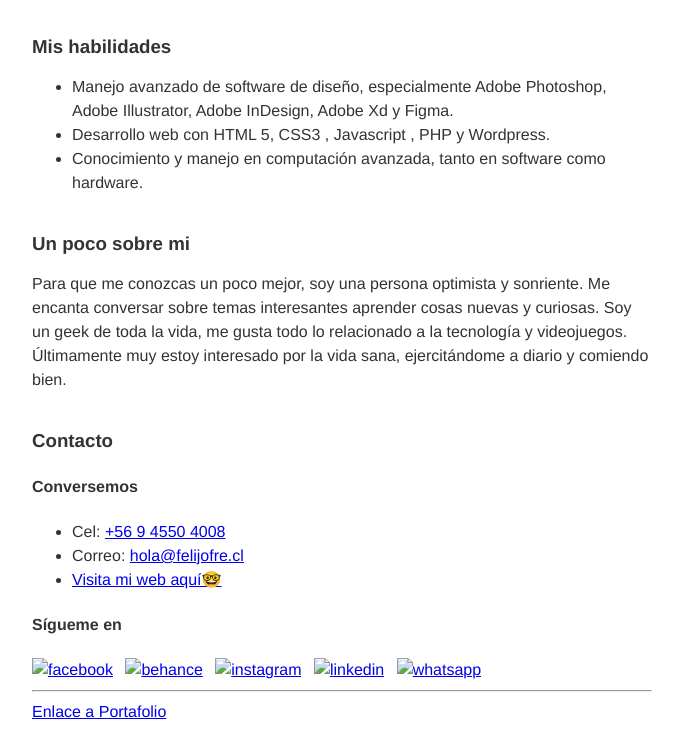
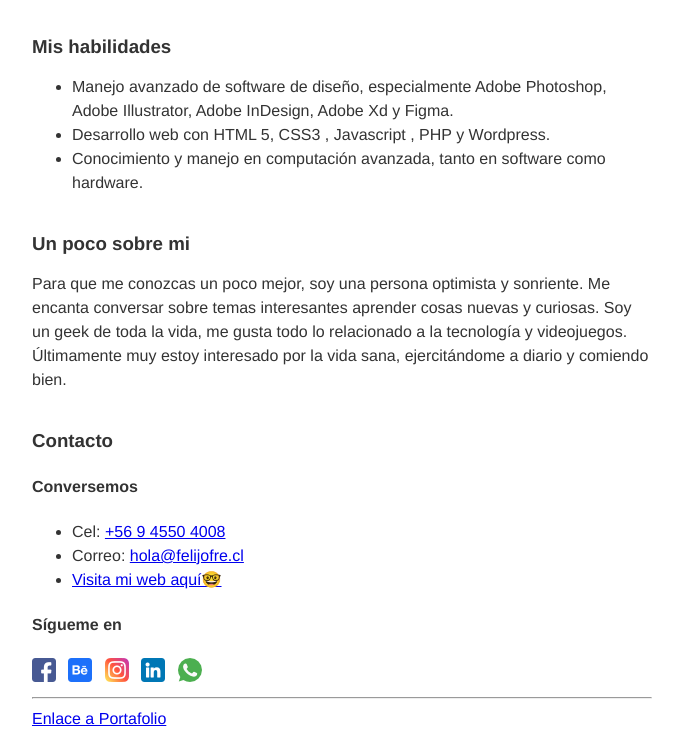
Before and after one commit to poweragecl/desafio1-cv-html, a plain HTML site: page index.html in a window 1280 px wide. Shown: the part 1187-1942 px from the top of the page, without its empty margins (298-981 px from the left). Drawn offline with Linux system fonts and the light colour scheme; the site is published under a folder, as on GitHub Pages, so addresses that start at the root find nothing.

Commit message:
fixed src on icons

```diff
--- a/index.html
+++ b/index.html
@@ -94,11 +94,11 @@
 
             <h4>Sígueme en</h4>
             <ul class="lista-redes">
-                <li><a href="https://www.facebook.com/profile.php?id=100085924312304" target="_blank" title="Facebook"><img src="/assets/img/facebook.png" alt="facebook"></a></li>
-                <li><a href="https://www.behance.net/felijofre" target="_blank" title="Behance"><img src="/assets/img/behance.png" alt="behance"></a></li>
-                <li><a href="https://www.instagram.com/feli.jofre/" target="_blank" title="Instagram"><img src="/assets/img/instagram.png" alt="instagram"></a></li>
-                <li><a href="https://www.linkedin.com/in/felipe-jofr%C3%A9-fuentes-7477a1154/" target="_blank" title="LinkedIn"><img src="/assets/img/linkedin.png" alt="linkedin"></a></li>
-                <li><a href="https://wa.me/56945504008" target="_blank" title="WhatsApp"><img src="/assets/img/whatsapp.png" alt="whatsapp"></a></li>
+                <li><a href="https://www.facebook.com/profile.php?id=100085924312304" target="_blank" title="Facebook"><img src="assets/img/facebook.png" alt="facebook"></a></li>
+                <li><a href="https://www.behance.net/felijofre" target="_blank" title="Behance"><img src="assets/img/behance.png" alt="behance"></a></li>
+                <li><a href="https://www.instagram.com/feli.jofre/" target="_blank" title="Instagram"><img src="assets/img/instagram.png" alt="instagram"></a></li>
+                <li><a href="https://www.linkedin.com/in/felipe-jofr%C3%A9-fuentes-7477a1154/" target="_blank" title="LinkedIn"><img src="assets/img/linkedin.png" alt="linkedin"></a></li>
+                <li><a href="https://wa.me/56945504008" target="_blank" title="WhatsApp"><img src="assets/img/whatsapp.png" alt="whatsapp"></a></li>
             </ul> <!-- /fin ul redes -->
 
             <!-- /fin curriculum -->
```
